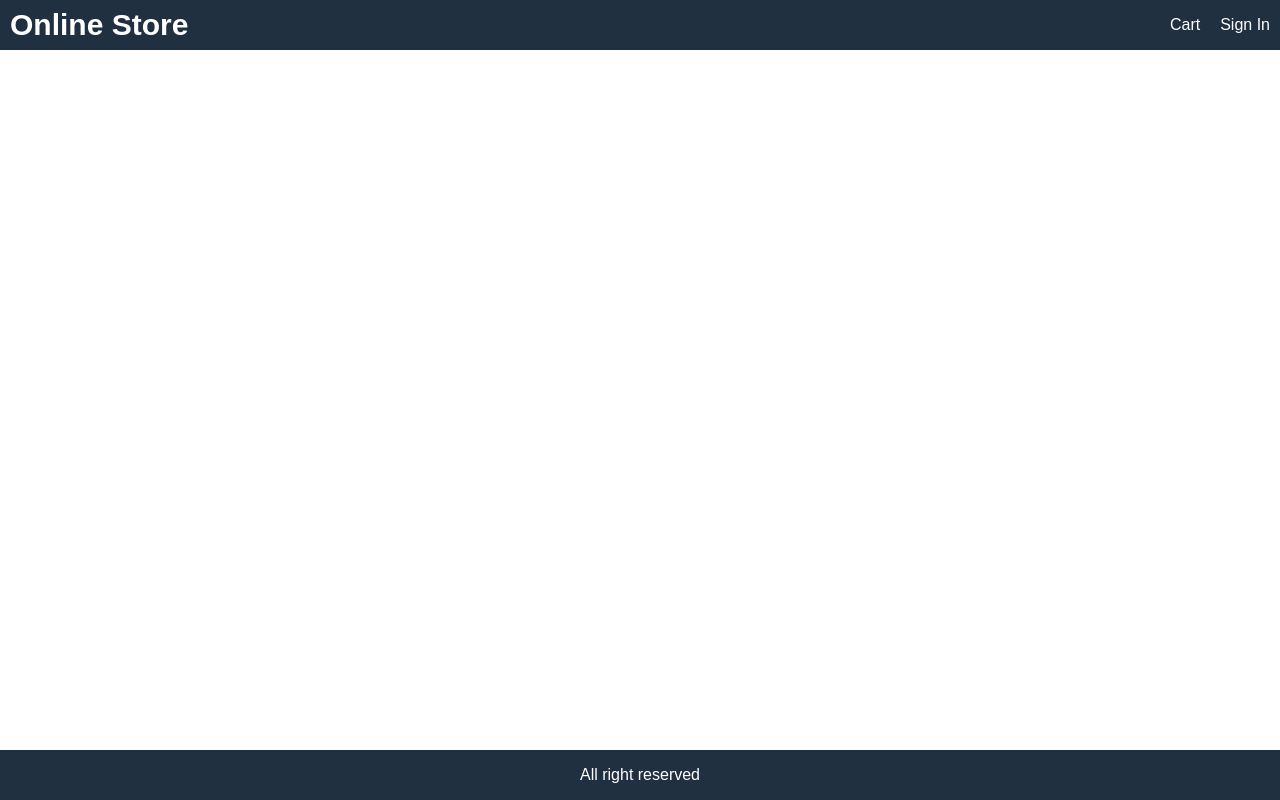
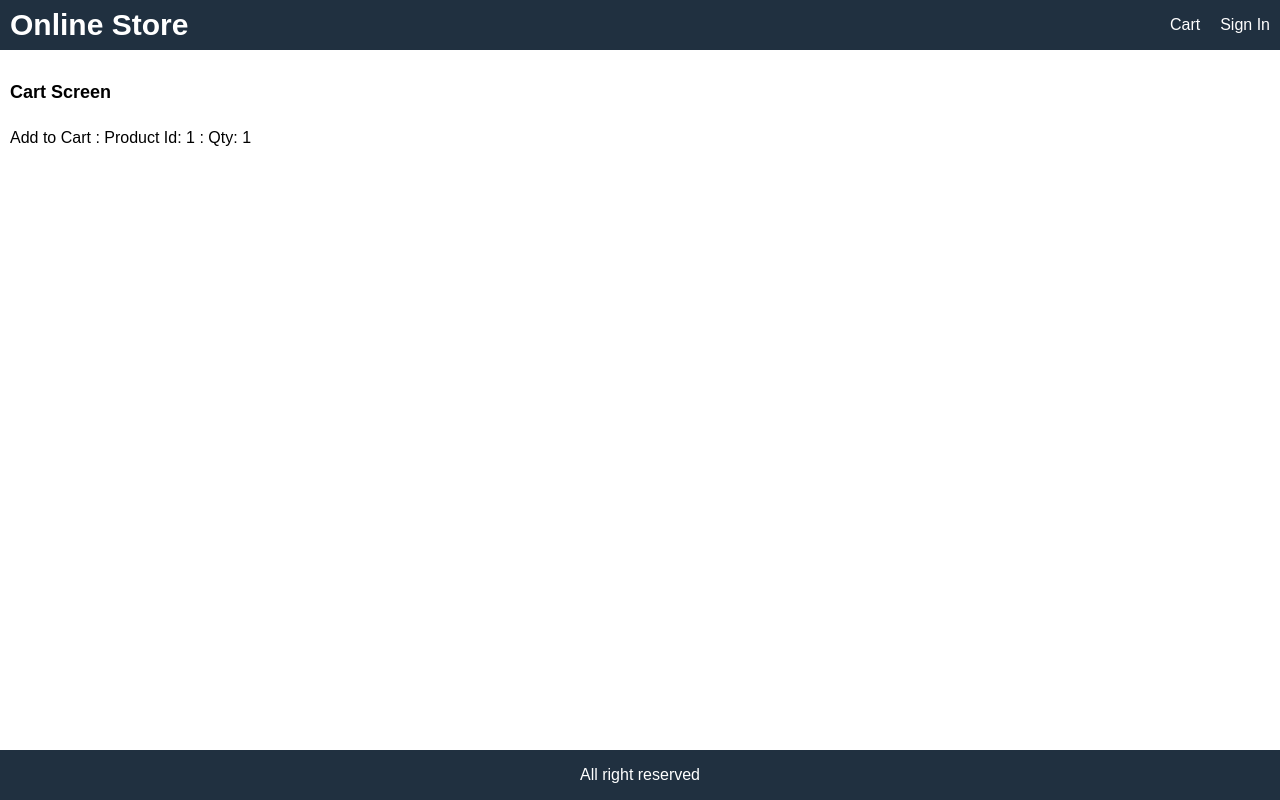
Before and after one commit to MoaeedAgha/OnlineStore-app, a React (Create React App) app in the folder frontend/: page /cart/1 in a window 1280 px wide. Built offline with nearby package versions, Linux system fonts and the light colour scheme.

Commit message:
Added new CartScreen, Added hooks for cart qty and route

```diff
--- a/frontend/src/App.js
+++ b/frontend/src/App.js
@@ -1,6 +1,7 @@
 
 import React from 'react';
 import { BrowserRouter, Routes, Route } from 'react-router-dom';
+import CartScreen from './screens/CartScreen';
 import HomeScreen from './screens/HomeScreen';
 import ProductScreen from './screens/ProductScreen';
 function App() {
@@ -18,6 +19,7 @@
             </header>
             <main>
               <Routes>
+                <Route path='/cart/:id' element={<CartScreen />}></Route>
                 <Route path='/product/:id' element={<ProductScreen />}></Route>
                 <Route path='/' element={< HomeScreen />} exact></Route>
               </Routes>
--- a/frontend/src/index.css
+++ b/frontend/src/index.css
@@ -72,6 +72,9 @@
 li {
   margin-top: 1rem;
 }
+input,
+select,
+textarea,
 button {
   padding: 1rem;
   border-radius: 0.5rem;
@@ -80,9 +83,15 @@
   font-family: Helvetica, Arial, sans-serif;
   -webkit-font-smoothing: antialiased;
   -moz-osx-font-smoothing: grayscale;
+}
+button {
   background-color: #f8f8f8;
   cursor: pointer;
 }
+
+input:hover,
+select:hover,
+textarea:hover,
 button:hover {
   border: 0.1rem #404040 solid;
 }
--- /dev/null
+++ b/frontend/src/screens/CartScreen.js
@@ -0,0 +1,16 @@
+import React from 'react'
+import { useLocation, useParams } from 'react-router-dom';
+
+export default function CartScreen(props) {
+    const params = useParams();
+    const productId = params.id;
+    const {search} =useLocation();
+    const qtyInUrl = new URLSearchParams(search).get('qty');
+    const qty = qtyInUrl?Number(qtyInUrl):1;
+  return (
+    <div>
+        <h1>Cart Screen</h1>
+        <p> Add to Cart : Product Id: {productId} : Qty: {qty}</p>
+    </div>
+  )
+}
--- a/frontend/src/screens/ProductScreen.js
+++ b/frontend/src/screens/ProductScreen.js
@@ -1,6 +1,6 @@
-import React, { useEffect } from 'react'
+import React, { useEffect, useState } from 'react'
 import { useDispatch, useSelector } from 'react-redux';
-import { Link, useParams } from 'react-router-dom';
+import { Link, useNavigate, useParams } from 'react-router-dom';
 import { detailsProduct } from '../actions/productActions';
 import LoadingBox from '../components/LoadingBox';
 import MessageBox from '../components/MessageBox';
@@ -8,13 +8,18 @@
 
 export default function ProductScreen(props) {
     const dispatch = useDispatch();
+    const navigate = useNavigate();
     const { id } = useParams();
     const productId = Number(id);
+    const [qty , setQty] = useState(1)
     const productDetails = useSelector((state) => state.productDetails);
     const {loading , error, product} = productDetails;
     useEffect(() => {
         dispatch(detailsProduct(productId));
     }, [dispatch , productId ])
+    const addToCartHandler = () => {
+        navigate(`/cart/${productId}?qty=${qty} `);
+    }
     return (
         <div>
             {loading ? (<LoadingBox></LoadingBox>)
@@ -62,9 +67,30 @@
                                             </div>
                                         </div>
                                     </li>
-                                    <li>
-                                        <button className='primary block'>Add to Cart</button>
-                                    </li>
+                                    {
+                                        product.countInStock > 0 &&(
+                                        <>
+                                        <li>
+                                            <div className='row'>
+                                                <div>Qty</div>
+                                                <div>
+                                                    <select value={qty} onChange={e => setQty(e.target.value)}>
+                                                        {
+                                                            [...Array(product.countInStock).keys()].map(
+                                                                (x) => (
+                                                                    <option key={x+1} value={x+1}>{x+1}</option>
+                                                                )
+                                                            )
+                                                        }
+                                                    </select>
+                                                </div>
+                                            </div>
+                                        </li>
+                                        <li>
+                                            <button onClick={addToCartHandler} className='primary block'>Add to Cart</button>
+                                        </li>
+                                        </>
+                                        )}
                                 </ul>
                             </div>
                         </div>
```
